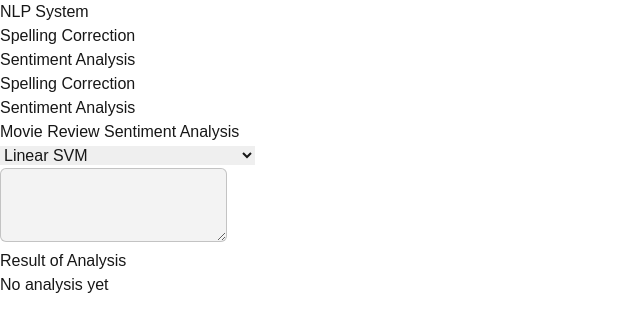
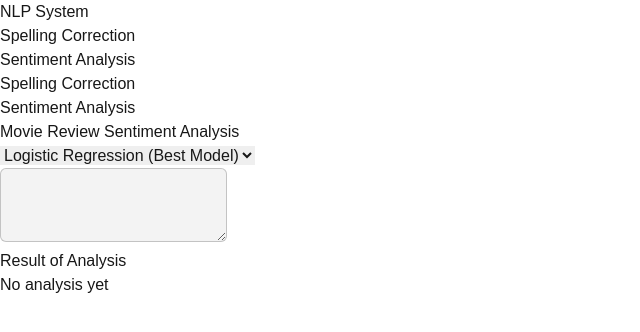
Before and after one commit to whcherng/spelling-correction, a Next.js app: page /sentiment-analysis in a window 1280 px wide. Shown: the top 332 px of the page, without its empty margins (0-640 px from the left). Built offline with nearby package versions, Linux system fonts and the light colour scheme; no server answers.

Commit message:
Update default value

```diff
--- a/src/app/sentiment-analysis/page.tsx
+++ b/src/app/sentiment-analysis/page.tsx
@@ -12,7 +12,7 @@ interface ISentimentContentResponse {
 
 const SentimentAnalysisPage: NextPage = () => {
     const [text, setText] = useState('');
-    const [model, setModel] = useState(1);
+    const [model, setModel] = useState(3);
     const [result, setResult] = useState<ISentimentContentResponse>();
     const [seed, setSeed] = useState(Math.floor(Math.random() * 7));
 
```
